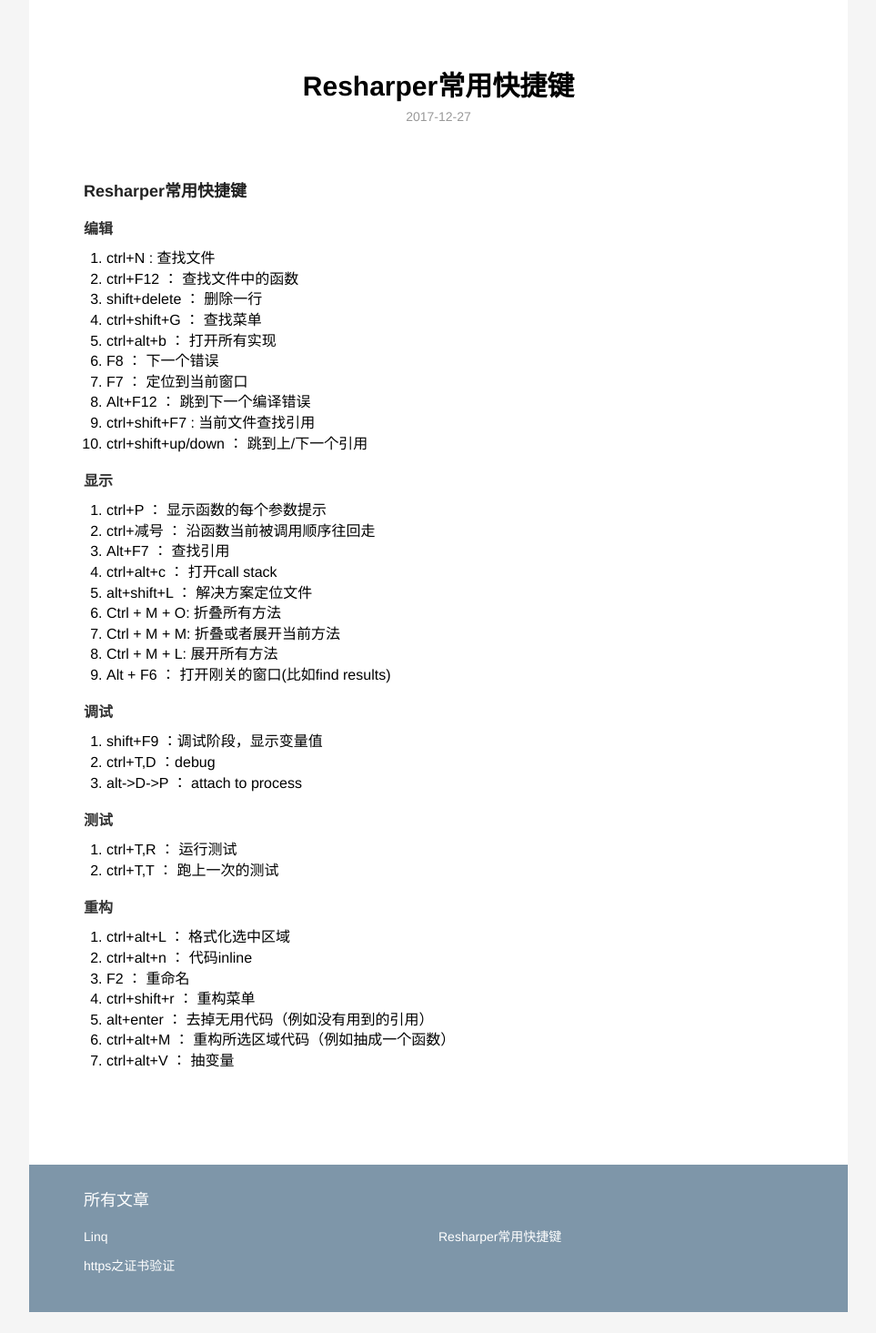
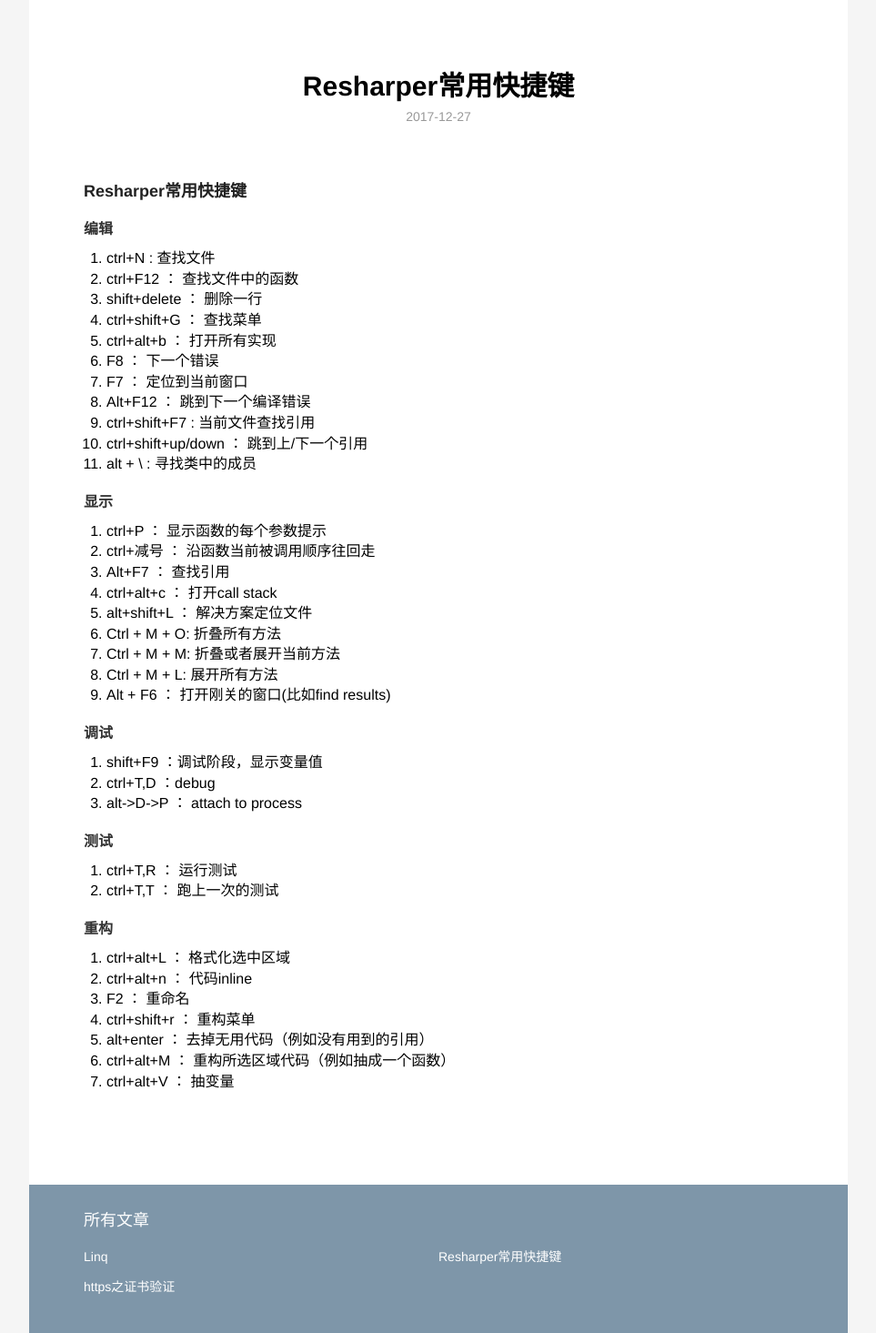
Before and after one commit to Doarcutine/doarcutine.github.io, a Jekyll site: the page built from _posts/2017-12-27-resharperShortcut.md, in a window 1280 px wide. Shown: the whole page at 91% size, without its empty margins (158-1121 px from the left). Built offline with Jekyll 4.4.1, drawn with Linux system fonts in a browser that asks for light colours; before the commit the page ends 1442 px from its top, so only the background shows below that; grey boxes are pictures that could not be loaded.

Commit message:
resharp shorcut

```diff
--- a/_posts/2017-12-27-resharperShortcut.md
+++ b/_posts/2017-12-27-resharperShortcut.md
@@ -19,6 +19,7 @@ description: Resharper常用快捷键
 8. Alt+F12 ： 跳到下一个编译错误
 9. ctrl+shift+F7 : 当前文件查找引用
 10. ctrl+shift+up/down ： 跳到上/下一个引用
+11. alt + \ : 寻找类中的成员
 
 #### 显示
 1. ctrl+P ： 显示函数的每个参数提示
```
